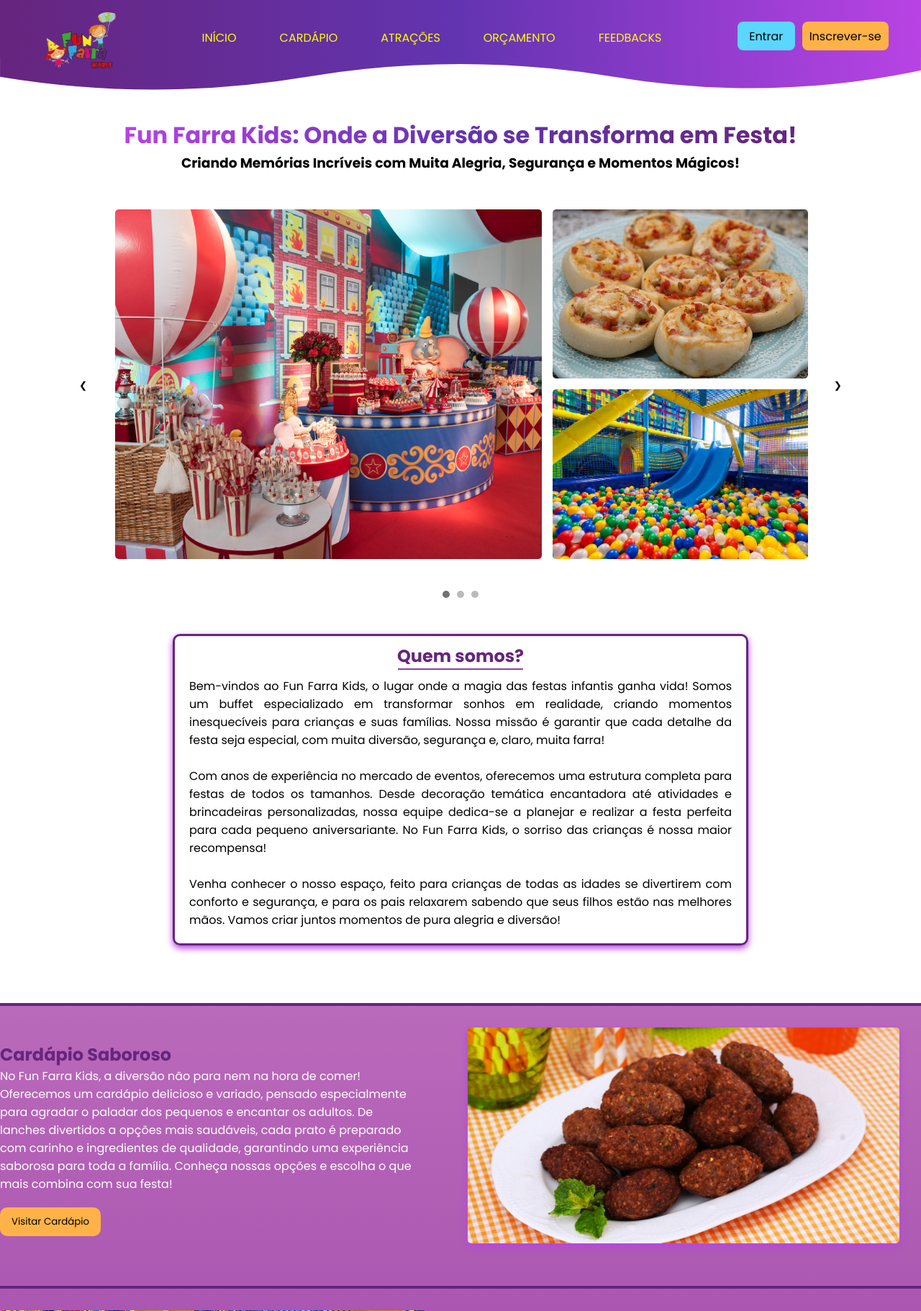
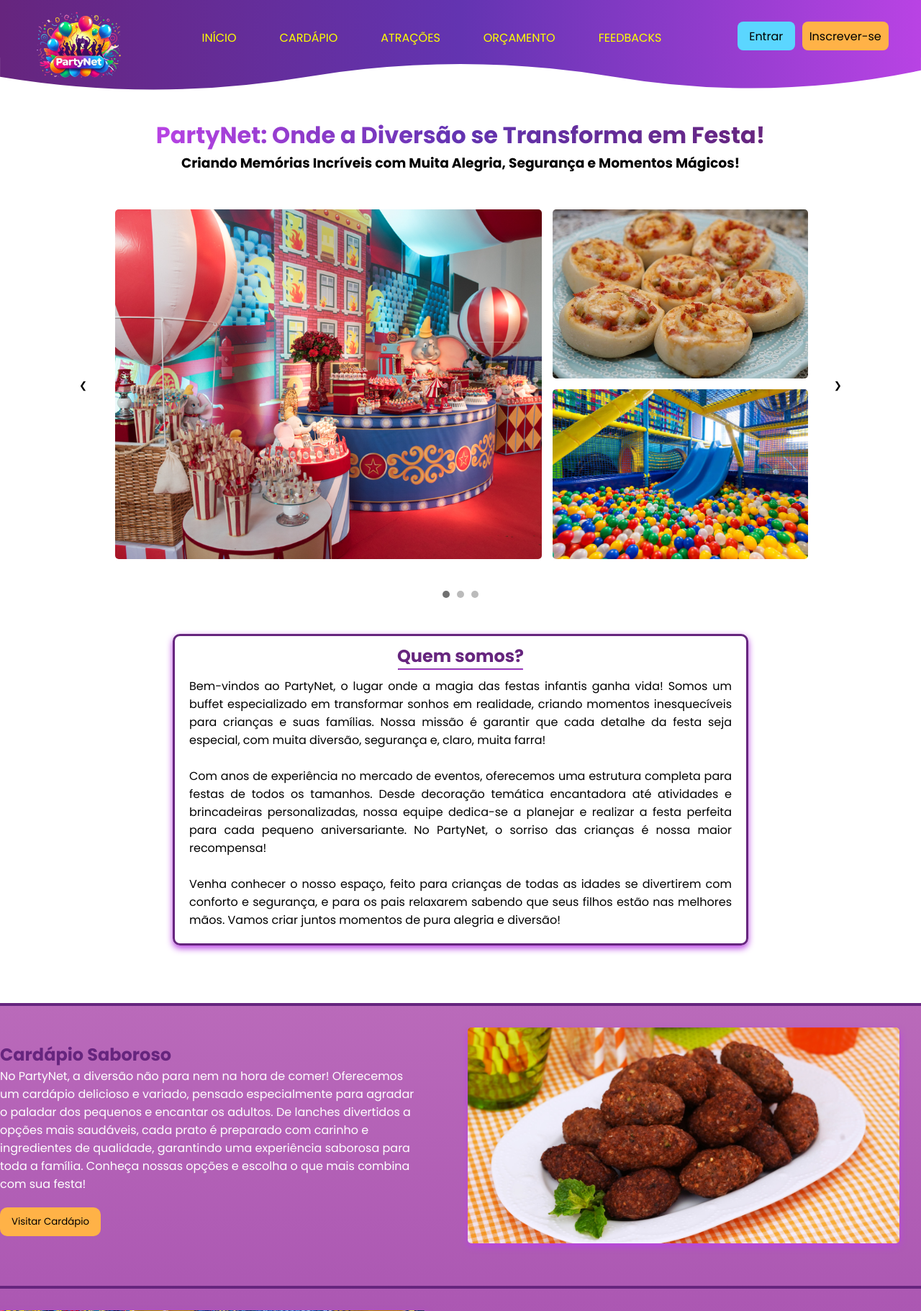
Before and after one commit to kbf0k/SOFTDEV, a PHP site: page /html/inicio.html in a window 1280 px wide. Shown: the top 1822 px of the page at 72% size. Run offline with PHP 8.4, Linux system fonts and the light colour scheme.

Commit message:
fun farra --> partynet

```diff
--- a/css/inicio.css
+++ b/css/inicio.css
@@ -19,6 +19,8 @@ nav {
 #logo-buffet {
     width: 130px;
     height: 130px;
+    margin-top: 10px;
+    cursor: pointer;
 }
 
 ul {
--- a/html/inicio.html
+++ b/html/inicio.html
@@ -4,7 +4,7 @@
 <head>
     <meta charset="UTF-8">
     <meta name="viewport" content="width=device-width, initial-scale=1.0">
-    <title>Fun Farra Kids Buffet</title>
+    <title>Partynet Buffet</title>
     <link rel="stylesheet" href="../css/inicio.css">
     <script src="../javascript/inicio.js" defer></script>
 </head>
@@ -15,7 +15,7 @@
             <div onclick="menuShow()" class="mobile-icon">
                 <button><img class="icon" src="../img/menu_white_36dp.svg" alt=""></button>
             </div>
-            <img id="logo-buffet" src="../img/funfarrakids.png" alt="">
+            <a href="inicio.html"><img id="logo-buffet" src="../img/partynet_img.png" alt="Logo do PartyNet Buffet"></a>
             <ul>
                 <li><a href="inicio.html">INÍCIO</a></li>
                 <li><a href="cardapio.html">CARDÁPIO</a></li>
@@ -56,7 +56,7 @@
         </svg>
         <div id="main-real">
         <div id="title-subtitle">
-            <h1>Fun Farra Kids: Onde a Diversão se Transforma em Festa!</h1>
+            <h1>PartyNet: Onde a Diversão se Transforma em Festa!</h1>
             <h3>Criando Memórias Incríveis com Muita Alegria, Segurança e Momentos Mágicos!</h3>
         </div>
 
@@ -100,12 +100,12 @@
             <div id="caixa-qs">
                 <h1>Quem somos?</h1>
                 <hr>
-                <p>Bem-vindos ao Fun Farra Kids, o lugar onde a magia das festas infantis ganha vida! Somos um buffet especializado
+                <p>Bem-vindos ao PartyNet, o lugar onde a magia das festas infantis ganha vida! Somos um buffet especializado
                     em transformar sonhos em realidade, criando momentos inesquecíveis para crianças e suas famílias. Nossa missão é
                     garantir que cada detalhe da festa seja especial, com muita diversão, segurança e, claro, muita farra!<br><br>
                     Com anos de experiência no mercado de eventos, oferecemos uma estrutura completa para festas de todos os tamanhos.
                     Desde decoração temática encantadora até atividades e brincadeiras personalizadas, nossa equipe dedica-se a
-                    planejar e realizar a festa perfeita para cada pequeno aniversariante. No Fun Farra Kids, o sorriso das crianças
+                    planejar e realizar a festa perfeita para cada pequeno aniversariante. No PartyNet, o sorriso das crianças
                     é nossa maior recompensa!<br><br>
                     Venha conhecer o nosso espaço, feito para crianças de todas as idades se divertirem com conforto e segurança, e
                     para os pais relaxarem sabendo que seus filhos estão nas melhores mãos. Vamos criar juntos momentos de pura
@@ -117,7 +117,7 @@
         <section id="section-cardapio">
             <div id="textos-cardapio">
             <h2>Cardápio Saboroso</h2>
-                <p>No Fun Farra Kids, a diversão não para nem na hora de comer! Oferecemos um cardápio delicioso e variado,
+                <p>No PartyNet, a diversão não para nem na hora de comer! Oferecemos um cardápio delicioso e variado,
                     pensado especialmente para agradar o paladar dos pequenos e encantar os adultos. De lanches divertidos a
                     opções mais saudáveis, cada prato é preparado com carinho e ingredientes de qualidade, garantindo uma
                     experiência saborosa para toda a família. Conheça nossas opções e escolha o que mais combina com sua festa!</p>
@@ -134,7 +134,7 @@
             </div>
             <div id="textos-lazer">
             <h2>Lazer e Diversão Garantida</h2>
-                <p>Na Fun Farra Kids, o lazer é garantido com diversão para todas as idades! Nossos ambientes são preparados com brinquedos
+                <p>Por aqui o lazer é garantido com diversão para todas as idades! Nossos ambientes são preparados com brinquedos
                      seguros, modernos e atrações interativas, pensados para transformar o seu evento em um momento inesquecível. De áreas de
                       jogos a espaços criativos, cada detalhe é planejado para que as crianças aproveitem ao máximo, enquanto os adultos podem
                        relaxar e curtir junto. Venha viver momentos mágicos e surpreender seus convidados com uma experiência de lazer única!</p>
@@ -145,7 +145,7 @@
         <section id="section-orcfeed">
             <div id="textos-orc">
             <h2>Custo Benefício</h2>
-                <p>Solicitar um orçamento é o primeiro passo para tornar sua festa inesquecível! Na Fun Farra Kids, oferecemos pacotes
+                <p>Solicitar um orçamento é o primeiro passo para tornar sua festa inesquecível! Na PartyNet, oferecemos pacotes
                     personalizados que se ajustam ao seu estilo e ao tema dos sonhos da criançada. Preencha o formulário e ajudaremos você a
                      planejar cada detalhe dessa data tão especial!</p>
                     <a href="orcamento.html"><button>Visitar Orçamento</button></a>
@@ -165,12 +165,12 @@
     <footer>
         <div class="container">
             <div class="footer-section">
-                <img src="../img/funfarrakids.png" alt="TDA Logo" class="footer-logo">
+                <img src="../img/partynet_img.png" alt="TDA Logo" class="footer-logo">
 
             </div>
             <div class="footer-section">
-                <h4>Fun Farra Kids Buffet</h4>
-                <p>O Fun Farra Kids Buffet convida você a celebrar sua festa conosco. Oferecemos brinquedos incríveis que
+                <h4>PartNet Buffet</h4>
+                <p>O Partynet Buffet convida você a celebrar sua festa conosco. Oferecemos brinquedos incríveis que
                     garantirão a
                     diversão da criançada. Nosso compromisso é proporcionar festas infantis com um serviço responsável,
                     cuidadoso
@@ -181,7 +181,7 @@
                 <h3>Contato</h3>
                 <p><strong>Endereço:</strong> Rua Av. Monsenhor Theodomiro Lobo, 100 - Parque Res. Maria Elmira,
                     Caçapava - SP, 12285-050<br>
-                    <strong>Email:</strong> <a href="contato@funfarra.com" target="_blank">contato@funfarra.com</a>
+                    <strong>Email:</strong> <a href="contato@partynet.com" target="_blank">contato@partynet.com</a>
                     <br>
                     <strong>Telefone:</strong> (12) 1234-5678
                 </p>
@@ -201,7 +201,7 @@
         </div>
 
         <div class="bottom">
-            &copy; Buffet Infantil FUN FARRA. Todos os direitos reservados.
+            &copy; Buffet Infantil PARTYNET. Todos os direitos reservados.
         </div>
     </footer>
 </body>
```
Also changed, not shown: img/partynet_img.png (added).
